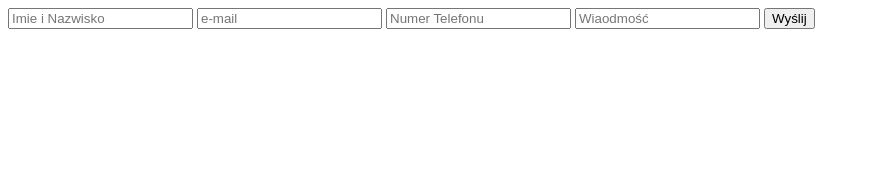
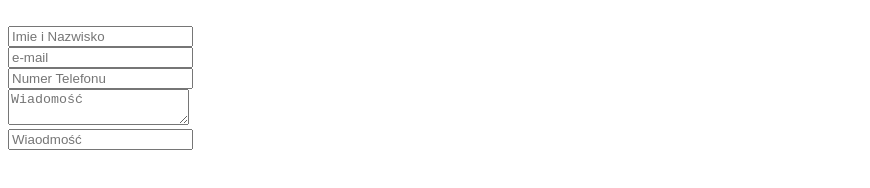
Before and after one commit to Wiktor1249/Warsztaty, a plain HTML site: page warsztat-html/index.html in a window 1280 px wide. Shown: the whole page, without its empty margins (0-870 px from the left). Drawn offline with Linux system fonts and the light colour scheme.

Commit message:
modyfikacja

```diff
--- a/warsztat-html/index.html
+++ b/warsztat-html/index.html
@@ -7,12 +7,12 @@
     <title>Document</title>
 </head>
 <body>
-    <form action="https://formspree.io/wiktor1249@wp.pl" method="POST">
-        <input type="text" name="imie i nazwisko" placeholder="Imie i Nazwisko">
-        <input type="email" name="email"  placeholder="e-mail">
-        <input type="number" value="numer telefonu" placeholder="Numer Telefonu">
+    <form action="https://formspree.io/wiktor1249@wp.pl" method="POST"> <br>
+        <input type="text" name="imie i nazwisko" placeholder="Imie i Nazwisko">  <br>
+        <input type="email" name="email"  placeholder="e-mail">  <br>
+        <input type="number" value="numer telefonu" placeholder="Numer Telefonu">  <br>
+        <textarea name="" id="msg" placeholder="Wiadomość" ></textarea>  <br>
         <input type="text" name="Wiadomość" placeholder="Wiaodmość">
-        <input type="submit" value="Wyślij">
       </form>
 </body>
 </html>
```
